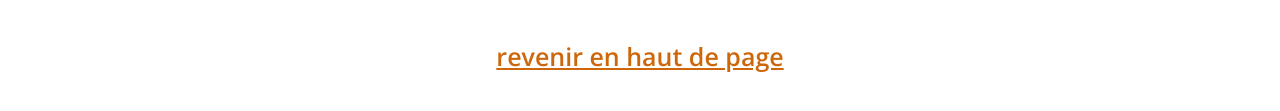
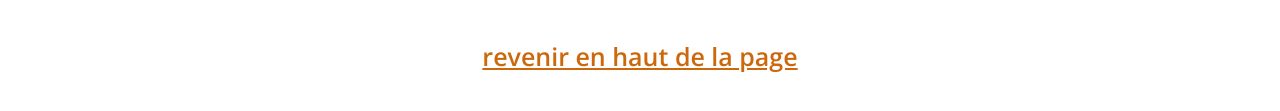
Before and after one commit to allp770/Allp770.github.io, a plain HTML site: page index.html in a window 1280 px wide. Shown: the part 5715-5826 px from the top of the page. Drawn offline with nearby package versions, Linux system fonts and the light colour scheme.

Commit message:
Update index.html

```diff
--- a/index.html
+++ b/index.html
@@ -208,7 +208,7 @@
     </section>
         <br>
         <div class="top">
-            <a href="#top">revenir en haut de page</a>
+            <a href="#top">revenir en haut de la page</a>
         </div>
         <br><br>
 
```
